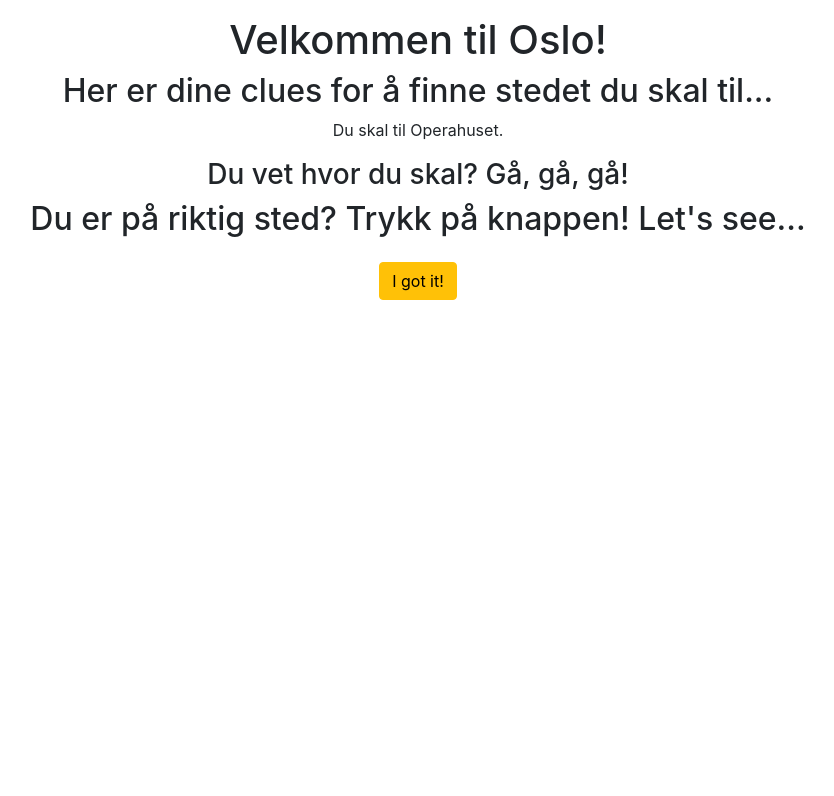
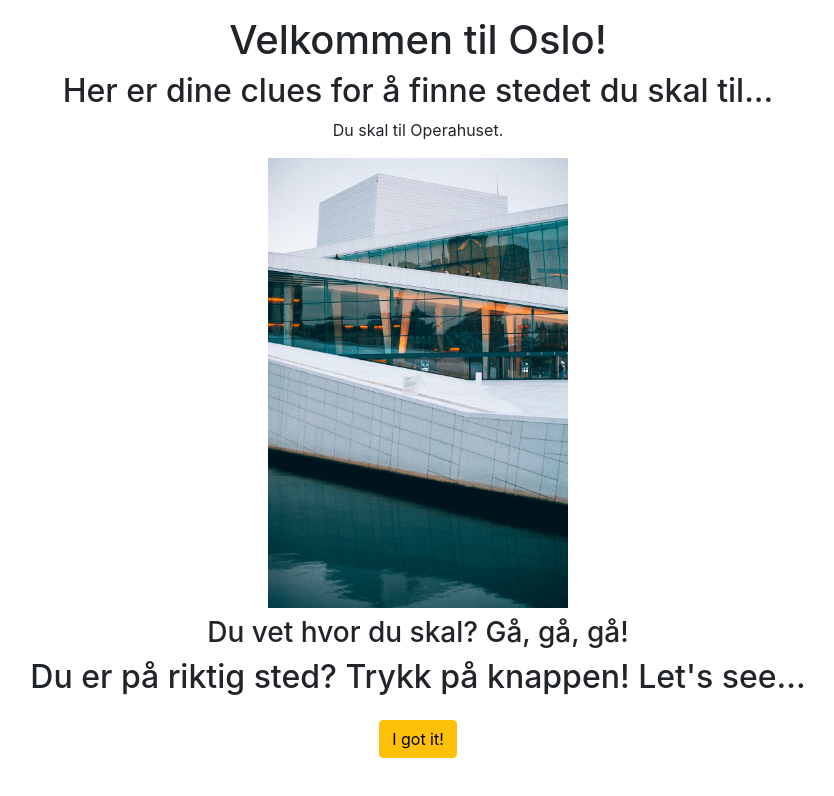
Before and after one commit to 12Isabella/treasure-hunt-app-lulu, a React (Create React App) app: page / in a window 1280 px wide. Shown: the top 796 px of the page, without its empty margins (222-1056 px from the left). Built offline with nearby package versions, Linux system fonts and the light colour scheme.

Commit message:
add image

```diff
--- a/src/App.jsx
+++ b/src/App.jsx
@@ -23,9 +23,10 @@ function App() {
       <h1 className="mt-3">Velkommen til Oslo!</h1>
       <h2>Her er dine clues for å finne stedet du skal til...</h2>
       <p>Du skal til Operahuset.</p>
-      <h3>Du vet hvor du skal? Gå, gå, gå!</h3>
+      <img src=" /OsloOpera.jpg" alt="OsloOpera" width="300px" />
+      <h3 className="mt-2">Du vet hvor du skal? Gå, gå, gå!</h3>
       <h2>Du er på riktig sted? Trykk på knappen! Let's see...</h2>
-      <a href="/" className="btn btn-warning mt-3" onClick={checkLocation}>
+      <a href="/" className="btn btn-warning mt-3 mb-3" onClick={checkLocation}>
         I got it!
       </a>
     </div>
```
Also changed, not shown: public/OsloOpera.jpg (added).
